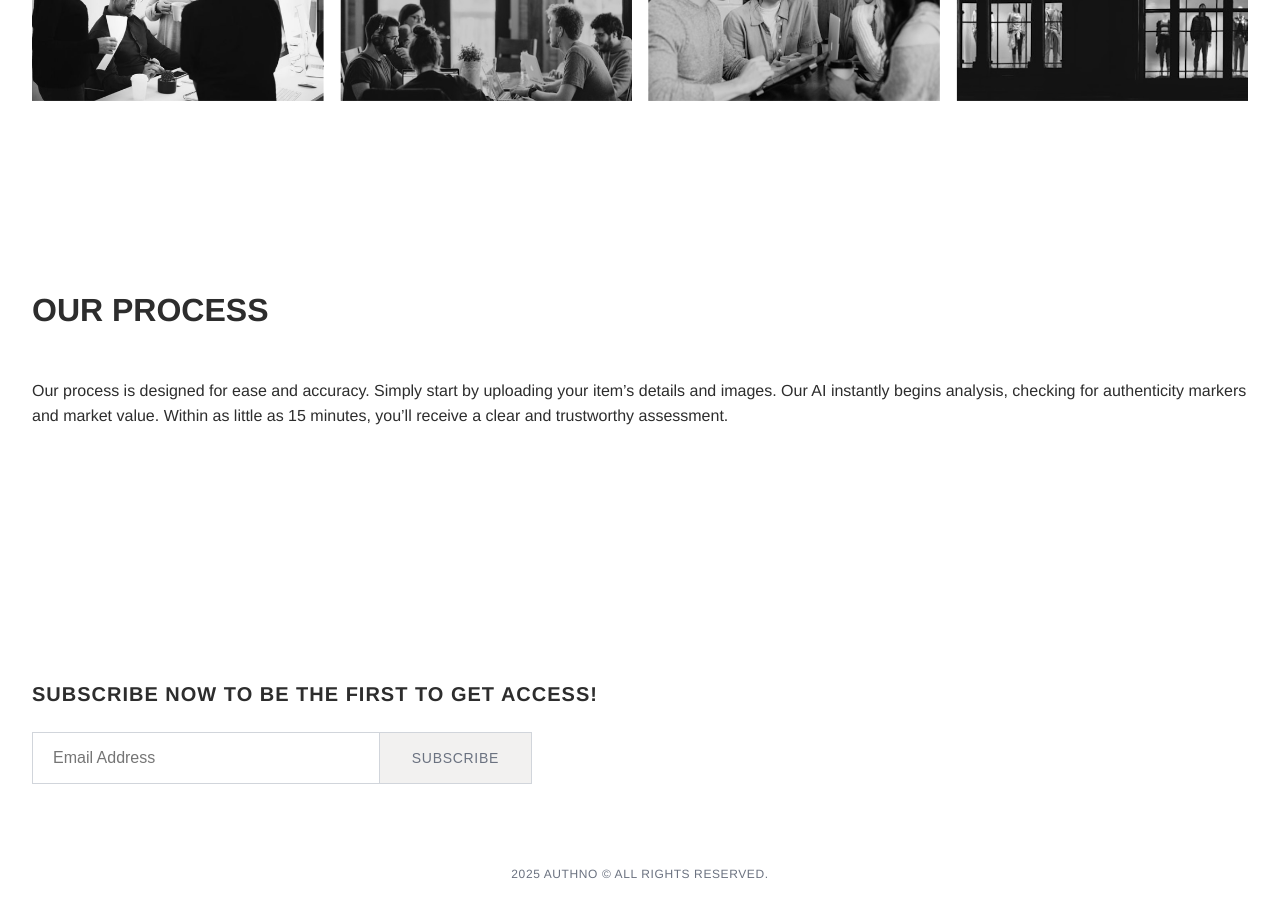
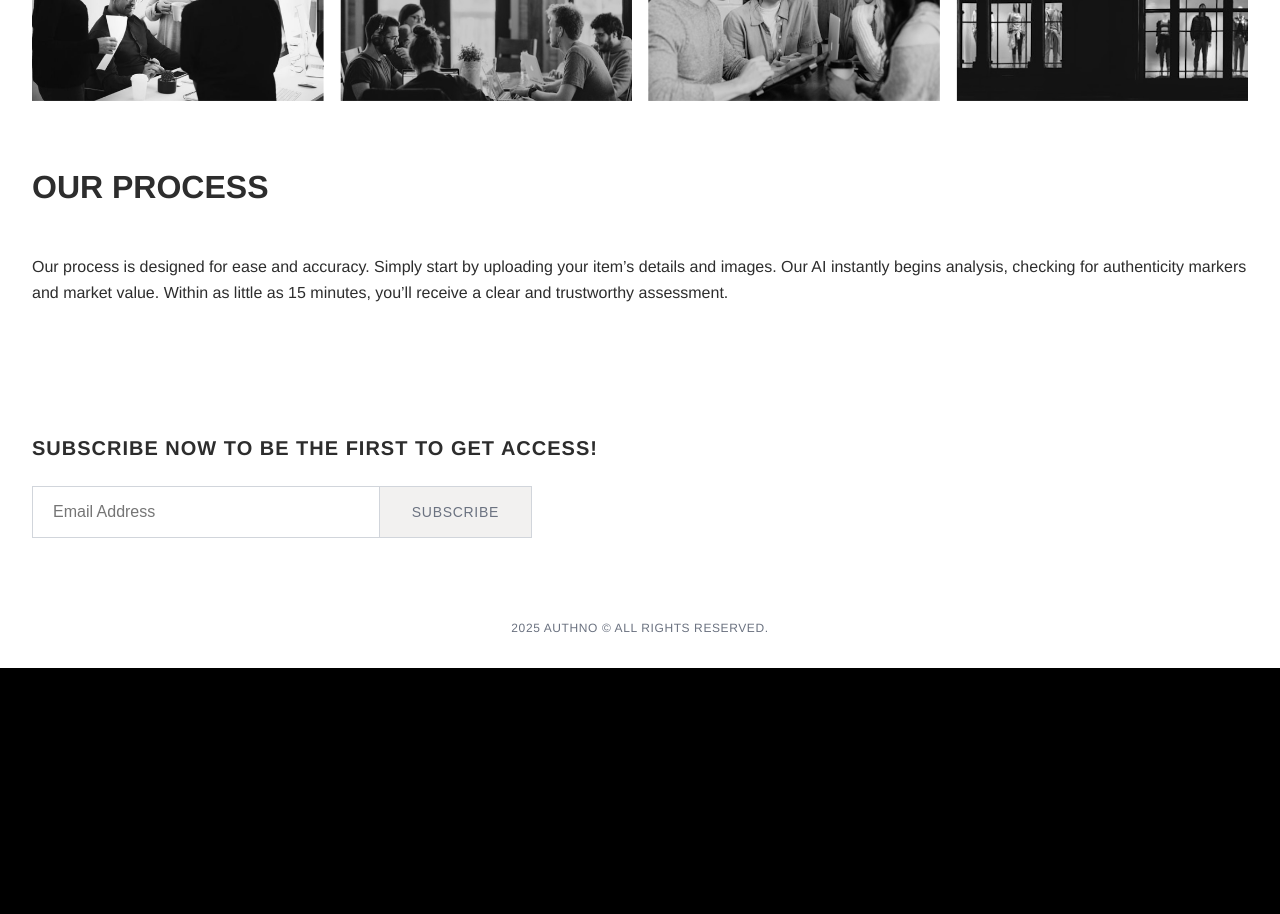
Before and after one commit to andy70123/authno-11, a Next.js app: page /our-story in a window 1280 px wide. Shown: the part 1080-1994 px from the top of the page. After the commit the page ends 1748 px from the top, so only its background shows below. Built offline with nearby package versions, Linux system fonts and the light colour scheme.

Commit message:
Update AboutUsSection.tsx
UP

```diff
--- a/src/components/AboutUsSection.tsx
+++ b/src/components/AboutUsSection.tsx
@@ -154,7 +154,7 @@ export default function AboutUsSection() {
         style={{
           padding: '2rem 0',
           backgroundColor: 'white',
-          minHeight: '60vh',
+
           display: 'flex',
           alignItems: 'center',
         }}
```
